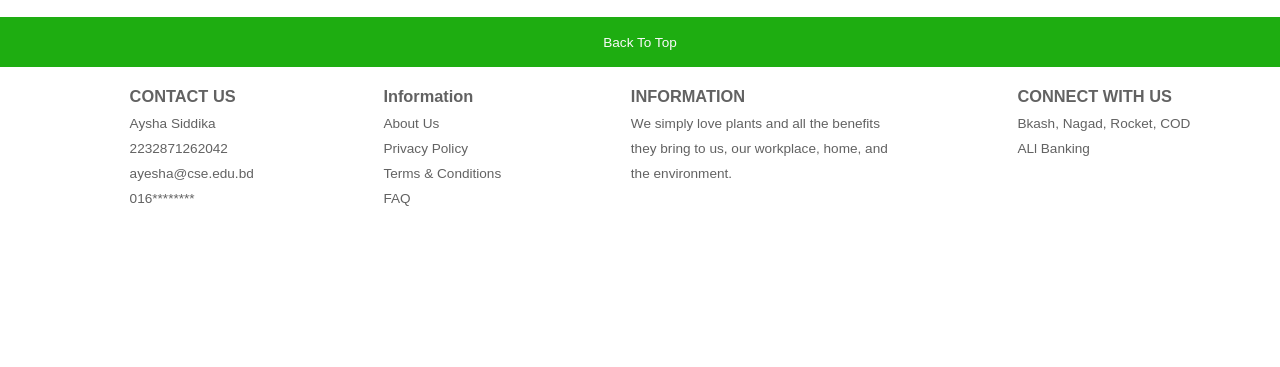
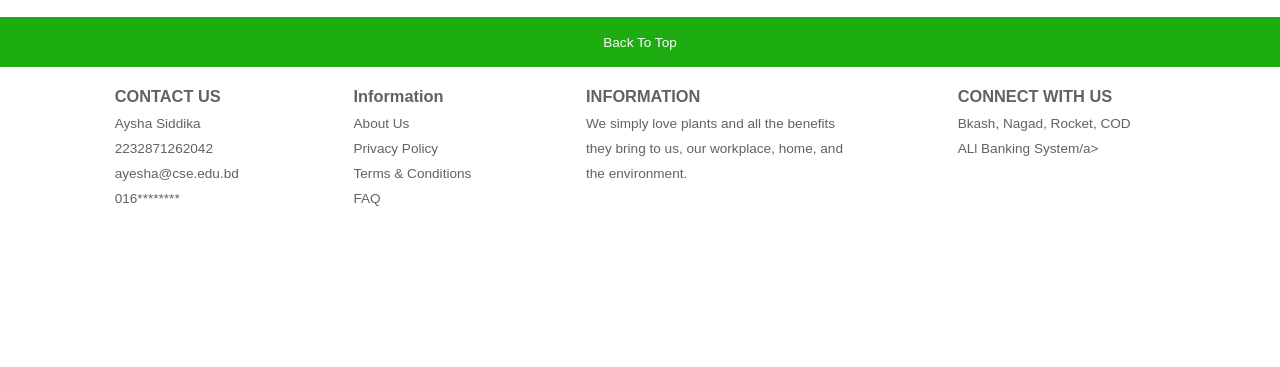
Before and after one commit to Aysha003/Project, a plain HTML site: page mango.html in a window 1280 px wide. Shown: the part 2002-2369 px from the top of the page. Drawn offline with Linux system fonts and the light colour scheme.

Commit message:
Footer Update

```diff
--- a/mango.html
+++ b/mango.html
@@ -170,7 +170,7 @@ E-mail sales@bonayon.com</pre>
         <ul>
          <h3>CONNECT WITH US</h3>
          <a>Bkash, Nagad, Rocket, COD</a>
-         <a>ALl Banking</a>
+         <a>ALl Banking System/a>
         </ul>
       </div>
 
```
